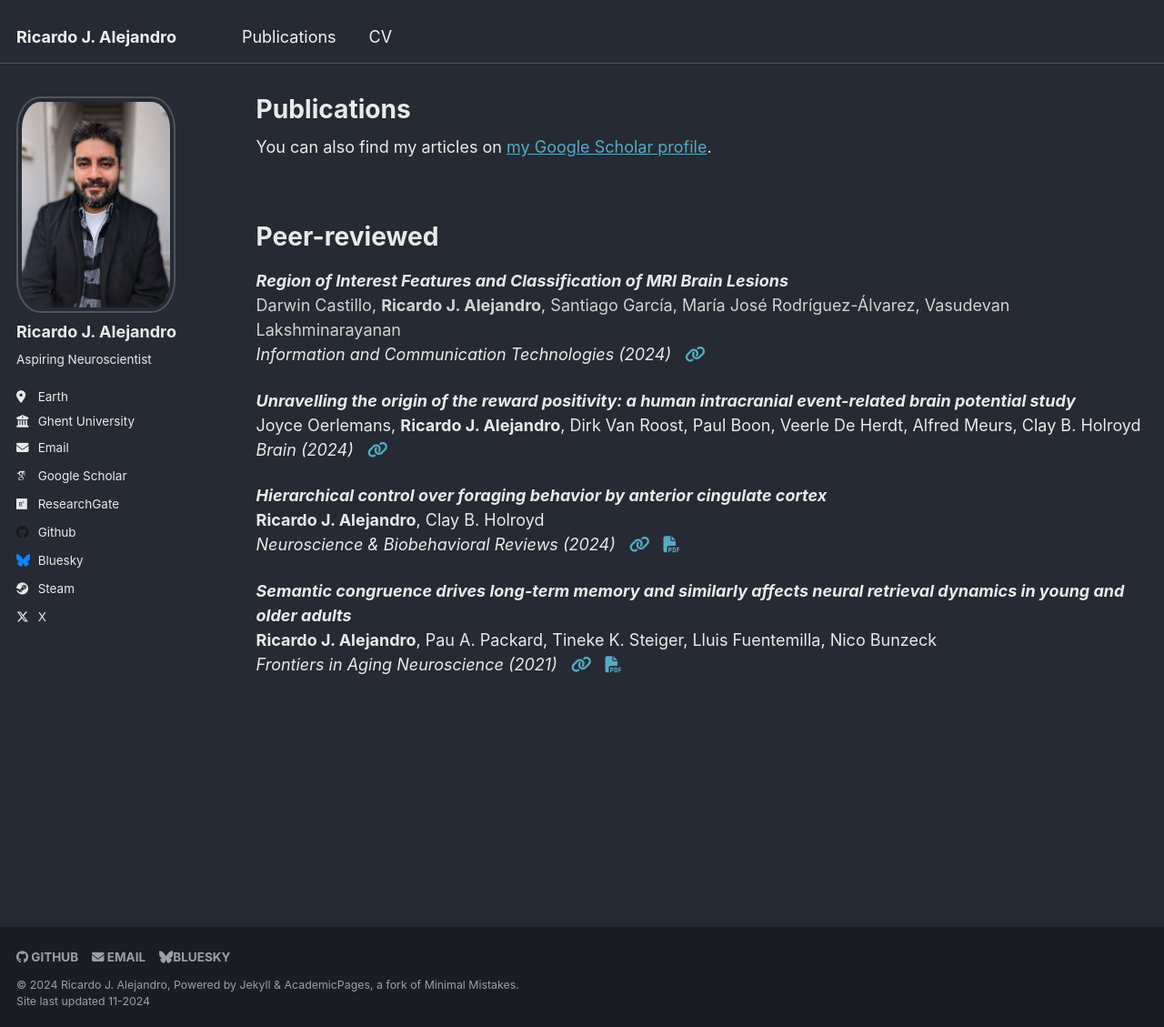
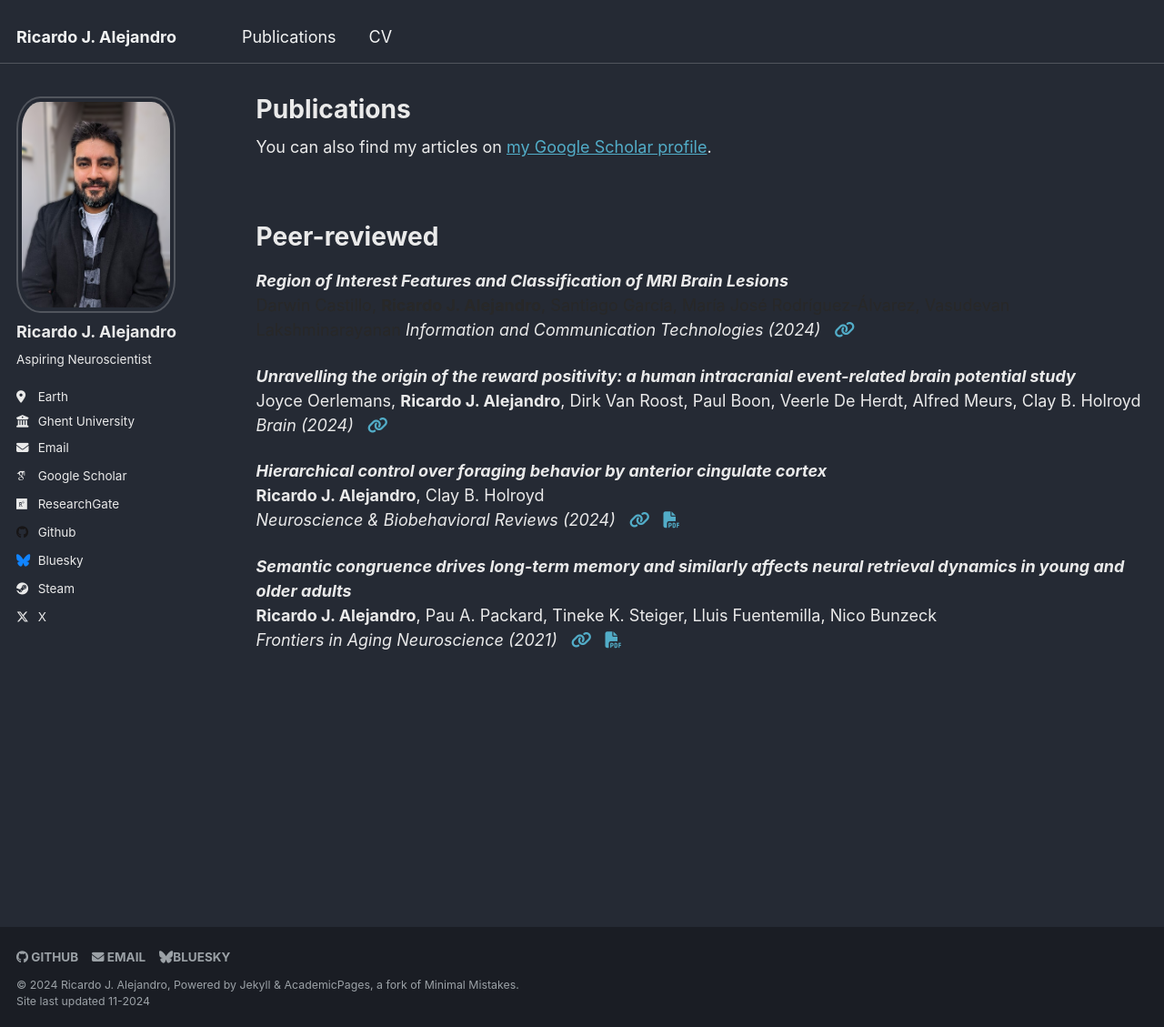
Before and after one commit to rjalejandro/rjalejandro.github.io, a Jekyll site: the page built from _pages/publications.md, in a window 1280 px wide and 1129 px high. Shown: the whole window at 91% size. Built offline with Jekyll 4.4.1, drawn with Linux system fonts in a browser that asks for light colours; some web fonts are replaced.

Commit message:
test color 	#282828

```diff
--- a/_pages/publications.md
+++ b/_pages/publications.md
@@ -15,8 +15,8 @@ Peer-reviewed
 =====
 
 ***Region of Interest Features and Classification of MRI Brain Lesions***
-<span style="color:#D3D3D3">Darwin Castillo, **Ricardo J. Alejandro**, Santiago García, María José Rodríguez-Álvarez, Vasudevan Lakshminarayanan</span>
-*Information and Communication Technologies (2024)*
+<span style="color:#282828">Darwin Castillo, **Ricardo J. Alejandro**, Santiago García, María José Rodríguez-Álvarez, Vasudevan Lakshminarayanan</span>  <!-- authors -->
+*Information and Communication Technologies (2024)* <!-- journal (year) -->
 &nbsp; <!-- space between the icons -->
 <a href="https://link.springer.com/chapter/10.1007/978-3-031-75431-9_4" target="_blank"><i class="fa fa-link" aria-hidden="true"></i></a> <!-- URL -->
 
```
